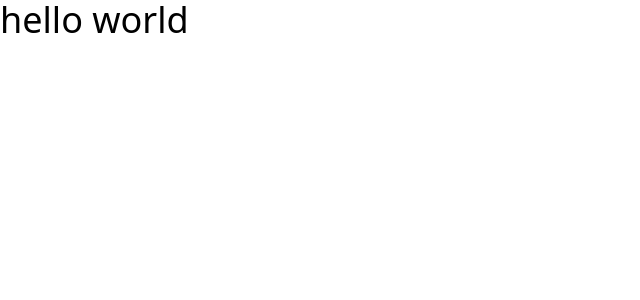
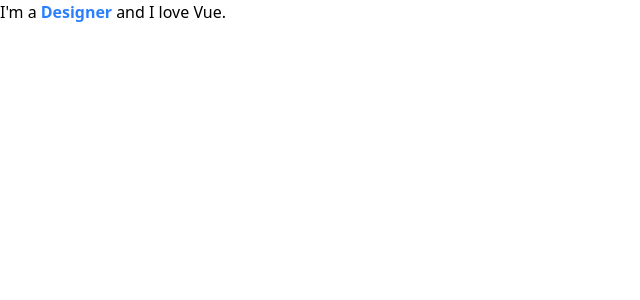
Before and after one commit to UnionPAC/toolkit, a Vue app: page / in a window 1280 px wide. Shown: the top 300 px of the page, without its empty margins (0-640 px from the left). Built offline with nearby package versions, Linux system fonts and the light colour scheme.

Commit message:
add demo RotatingWords

```diff
--- a/src/App.vue
+++ b/src/App.vue
@@ -1,11 +1,20 @@
-<script setup>
-</script>
-
 <template>
   <main>
-    <p class="text-4xl">hello world</p>
+    <RotatingWords
+      staticTextBefore="I'm a"
+      :words="['Wizard', 'Climber', 'Designer']"
+      staticTextAfter="and I love Vue."
+      animation="slide-left"
+      interval="2000"
+      wrapperClass="gap-1"
+      wordClass="text-blue-500 font-bold"
+    />
   </main>
 </template>
 
+<script setup>
+import { RotatingWords } from '../lib';
+</script>
+
 <style scoped>
 </style>
```
